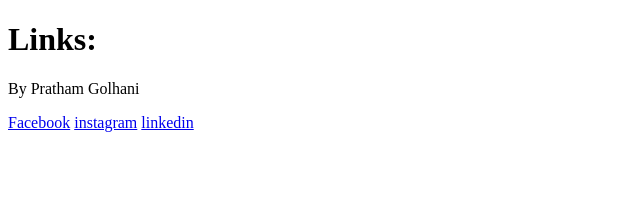
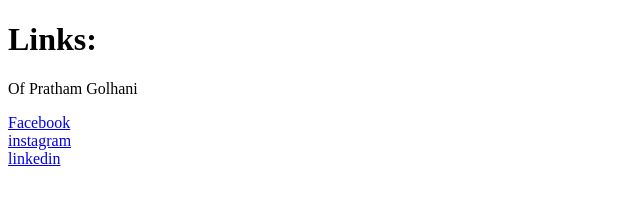
Before and after one commit to Pags2003/pagshtml, a plain HTML site: page index.html in a window 1280 px wide. Shown: the whole page, without its empty margins (0-640 px from the left). Drawn offline with Linux system fonts and the light colour scheme.

Commit message:
Links in new line

```diff
--- a/index.html
+++ b/index.html
@@ -6,9 +6,9 @@
 
 <body>
     <h1>Links:</h1>
-    <p>By Pratham Golhani</p>
-    <a href="https://www.facebook.com/profile.php?id=100007189846778">Facebook</a>
-    <a href="https://www.instagram.com/p_golhani_2003/">instagram</a>
+    <p>Of Pratham Golhani</p>
+    <a href="https://www.facebook.com/profile.php?id=100007189846778">Facebook</a><br>
+    <a href="https://www.instagram.com/p_golhani_2003/">instagram</a><br>
     <a href="https://www.linkedin.com/in/pratham-golhani-38450920a/">linkedin</a>
 </body>
 
```
